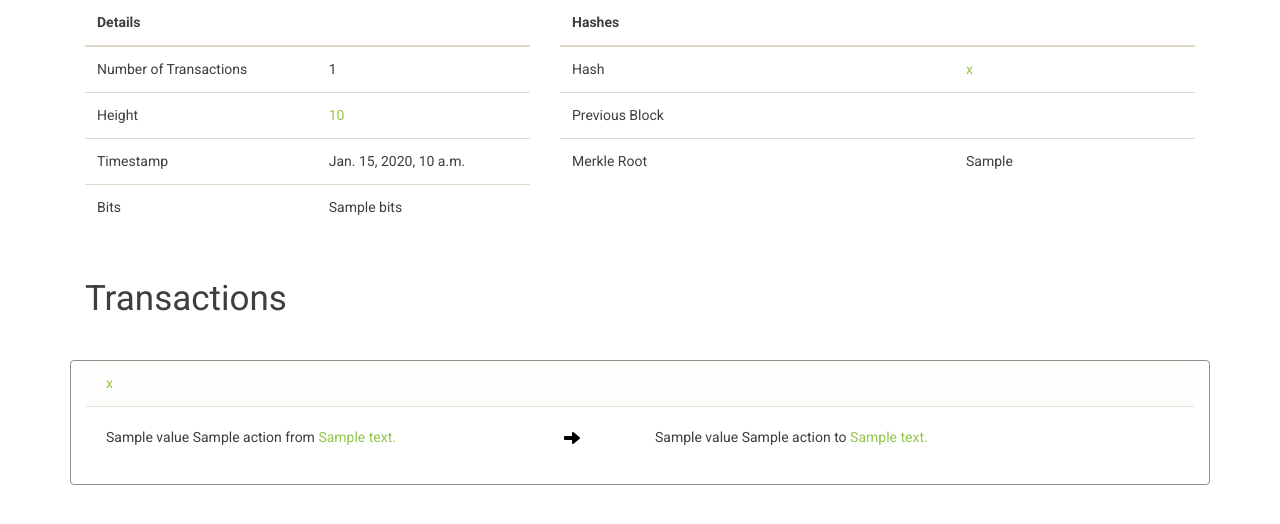
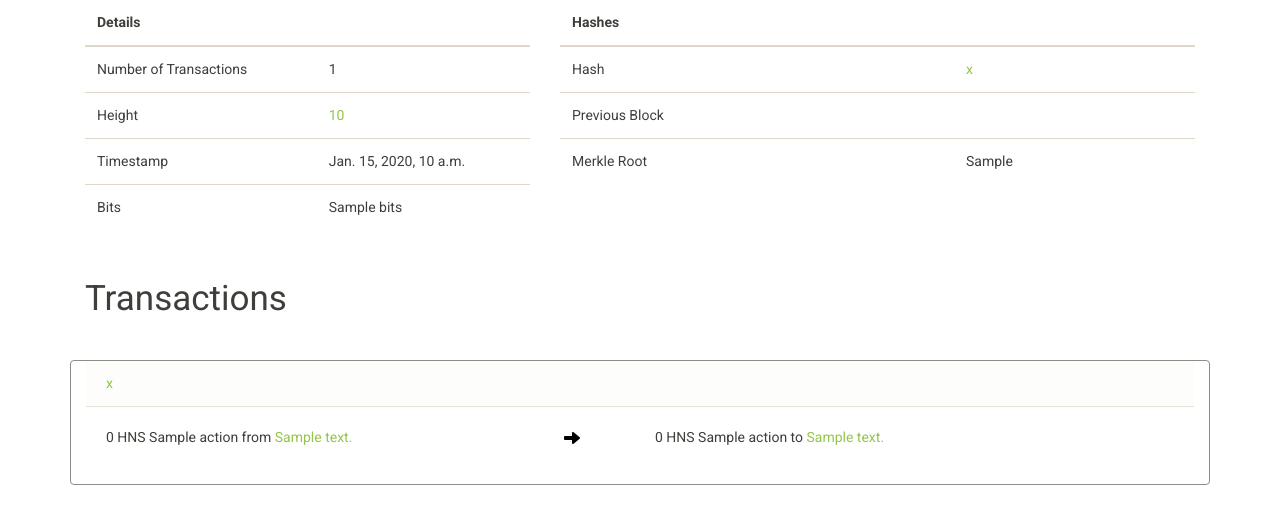
Before and after one commit to tdickman/handshake-explorer, a Django app: template hsdexplorer/explorer/templates/explorer/block.html in a window 1280 px wide. Shown: the part 235-759 px from the top of the page. Run offline with Django 3.2, Linux system fonts and the light colour scheme; the template is opened without the code that fills it: most values are stand-ins (such as "Sample title", 1, 10 or a date in 2020); some libraries are stand-ins or nearby versions.

Commit message:
Update to use HNS unites

```diff
--- a/hsdexplorer/explorer/templates/explorer/_transaction.html
+++ b/hsdexplorer/explorer/templates/explorer/_transaction.html
@@ -5,7 +5,7 @@
     <div class="card-body row">
       <div class="col-sm-5">
         {% for input in tx.inputs %}
-        <p>{{ input.coin.value }} {{ input.coin.covenant.action }} from <a href="/address/{{ input.coin.address }}">{{ input.coin.address }}</a></p>
+        <p>{% widthratio input.coin.value 1000000 1 %} HNS {{ input.coin.covenant.action }} from <a href="/address/{{ input.coin.address }}">{{ input.coin.address }}</a></p>
         {% endfor %}
       </div>
       <div class="col-sm-1">
@@ -13,7 +13,7 @@
       </div>
       <div class="col-sm-6">
         {% for output in tx.outputs %}
-        <p>{{ output.value }} {{ output.covenant.action }} to <a href="/address/{{ output.address }}">{{ output.address }}</a></p>
+        <p>{% widthratio output.value 1000000 1 %} HNS {{ output.covenant.action }} to <a href="/address/{{ output.address }}">{{ output.address }}</a></p>
         {% endfor %}
       </div>
     </div>
```
